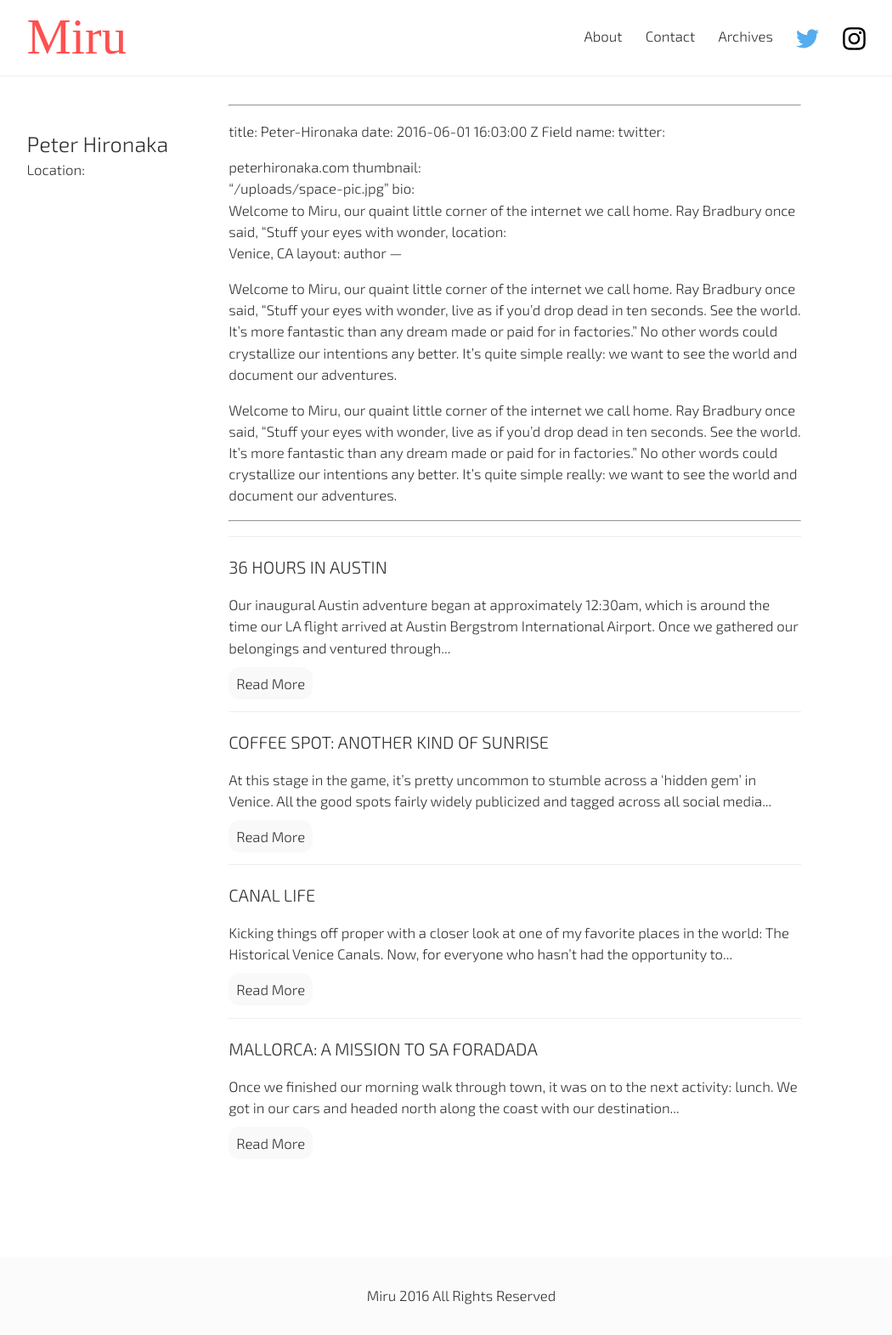
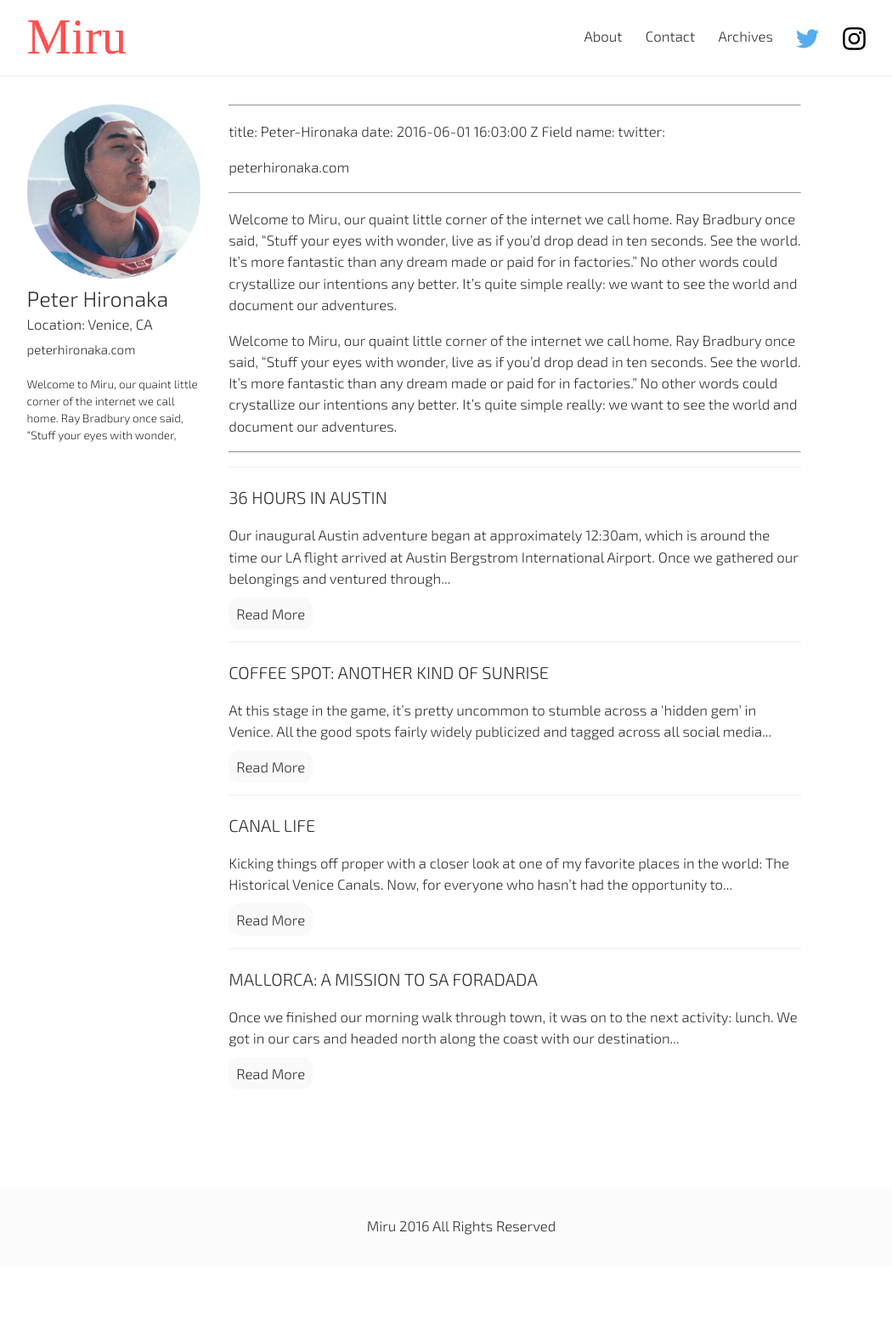
Before and after one commit to PHironaka/Miru-Blog, a Jekyll site: the page built from _author/peter-hironaka.markdown, in a window 1280 px wide. Shown: the whole page at 85% size, without its empty margins (97-1147 px from the left). Built offline with Jekyll 4.4.1, drawn with Linux system fonts in a browser that asks for light colours; some web fonts are replaced; a script that is not in the unit is left out; comment, search, counter and statistics services are not loaded; after the commit the page ends 1489 px from its top, so only the background shows below that; some of the changed lines change nothing that is shown.

Commit message:
Updated Peter Hironaka

```diff
--- a/_author/peter-hironaka.markdown
+++ b/_author/peter-hironaka.markdown
@@ -1,6 +1,13 @@
 ---
 title: Peter Hironaka
-img:
+thumbnail: "/uploads/space-pic.jpg"
+location: |2-
+
+  Venice, CA
+bio: |-
+  Welcome to Miru, our quaint little corner of the internet we call home. Ray Bradbury
+    once said, “Stuff your eyes with wonder,
+twitter: <a href="http://peterhironaka.com" target="_blank">peterhironaka.com</a>
 layout: author
 ---
 
@@ -10,14 +17,8 @@ date: 2016-06-01 16:03:00 Z
 Field name:
 twitter:
 - <a href="http://peterhironaka.com" target="_blank">peterhironaka.com</a>
-thumbnail:
-- "/uploads/space-pic.jpg"
-bio:
-- Welcome to Miru, our quaint little corner of the internet we call home. Ray Bradbury
-  once said, “Stuff your eyes with wonder,
-location:
-- Venice, CA
-layout: author
+
+
 ---
 
 Welcome to Miru, our quaint little corner of the internet we call home. Ray Bradbury once said, “Stuff your eyes with wonder, live as if you’d drop dead in ten seconds. See the world. It’s more fantastic than any dream made or paid for in factories.” No other words could crystallize our intentions any better. It’s quite simple really: we want to see the world and document our adventures.
```
